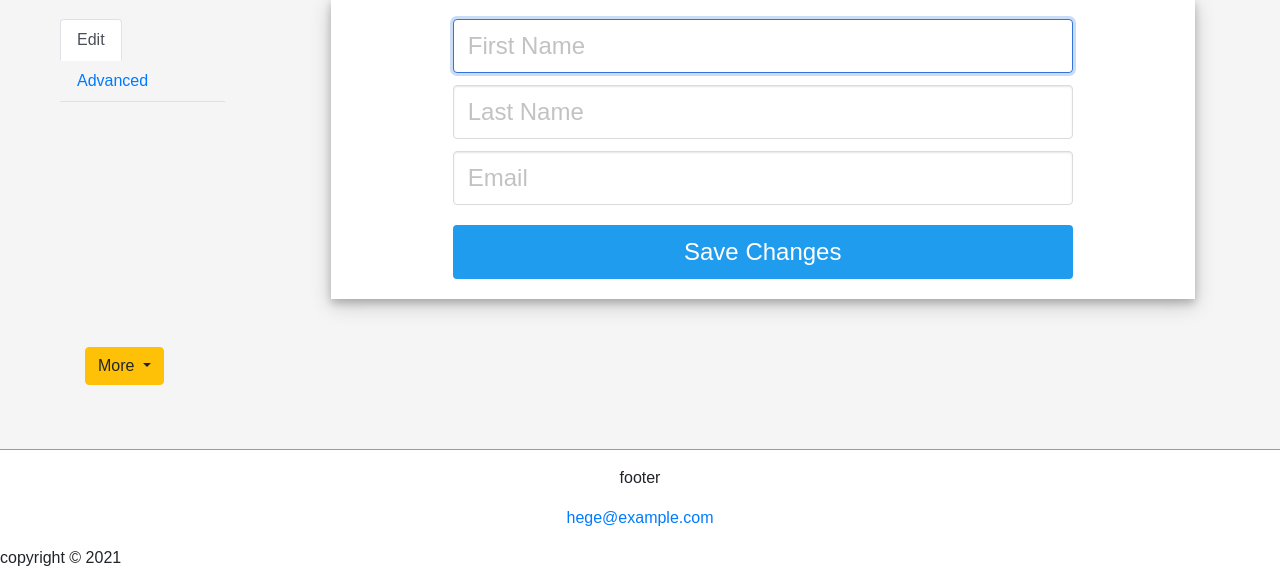
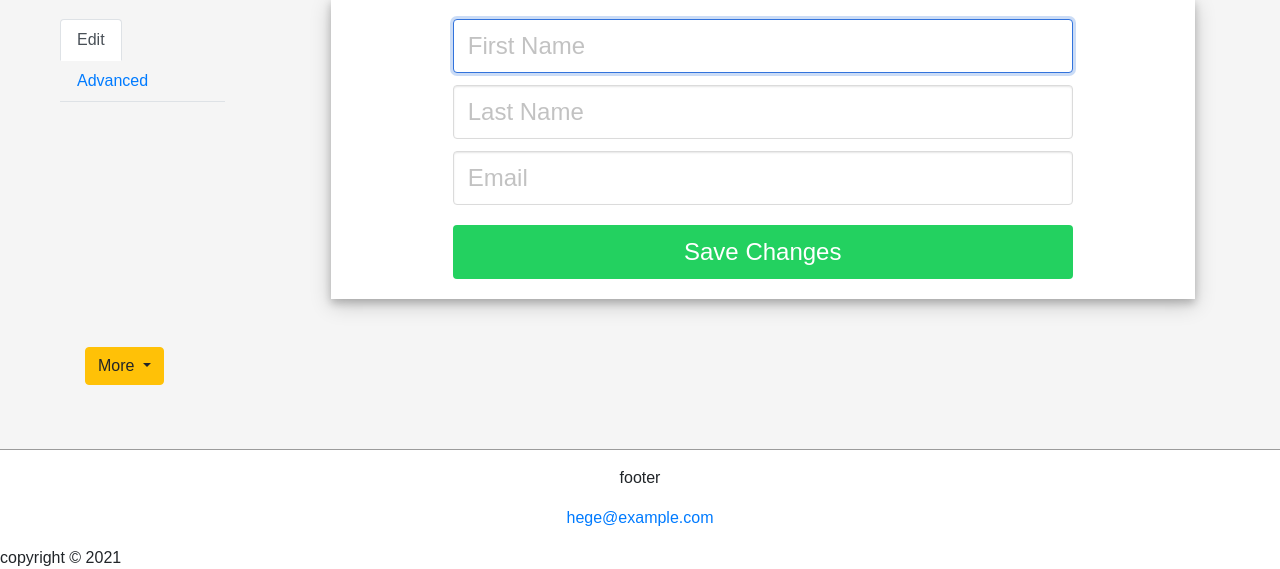
Before and after one commit to ashelto6/The-Market, a Python web app: template templates/main/settings.html in a window 1280 px wide. Shown: the part 200-769 px from the top of the page. Run offline with Jinja, Linux system fonts and the light colour scheme; the template is opened without the code that fills it, so the values that code supplies are empty; some libraries are stand-ins or nearby versions.

Commit message:
changed color of submit buttons

```diff
--- a/templates/main/settings.html
+++ b/templates/main/settings.html
@@ -43,7 +43,7 @@
                 </div>
               </div>
 
-              <button id="marg" class="button is-block is-info is-large is-fullwidth">Save Changes</button>
+              <button id="marg" class="button is-block is-success is-large is-fullwidth">Save Changes</button>
             </form>
           </div>
         </div>
@@ -137,7 +137,7 @@
                 </div>
               </div>
 
-              <button id="marg" class="button is-block is-info is-large is-fullwidth">Save Changes</button>
+              <button id="marg" class="button is-block is-success is-large is-fullwidth">Save Changes</button>
             </form>
           </div>
         </div>
```
